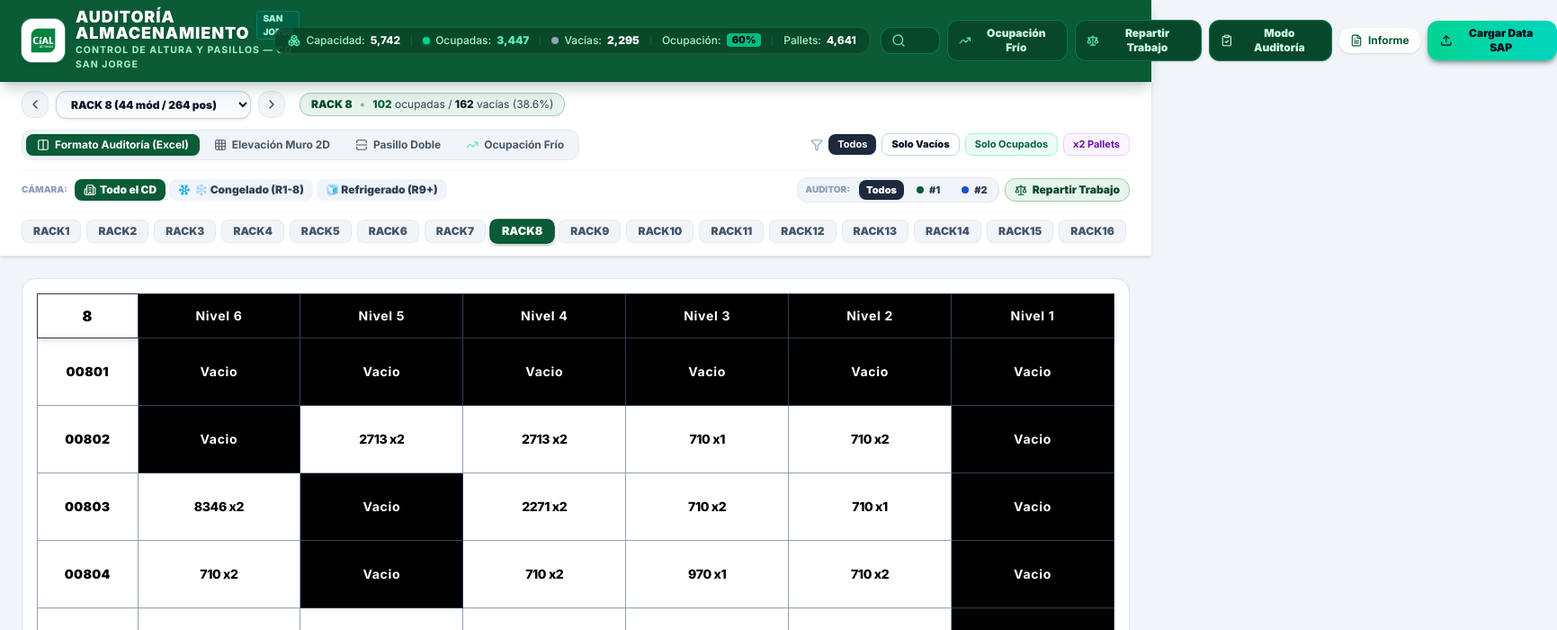
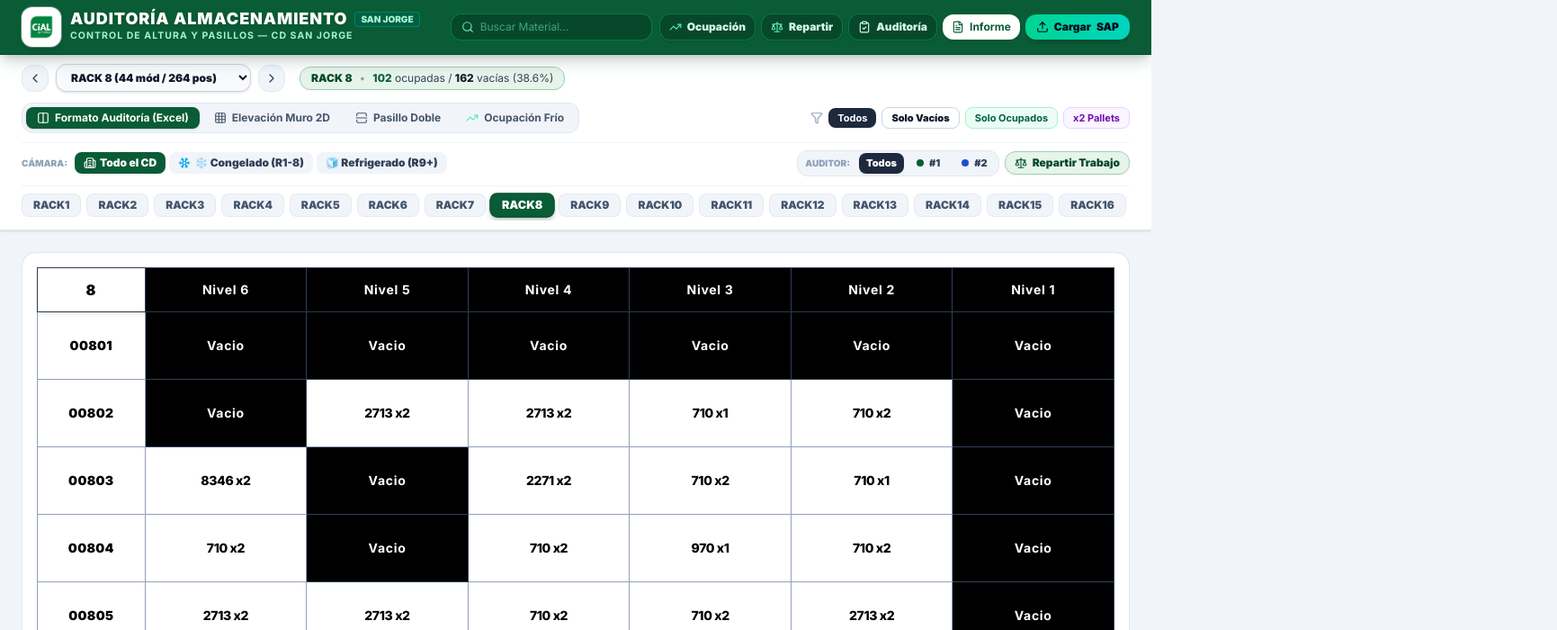
Before and after one commit to Reinvik/auditoria-almacenamiento, a React (Vite) app: page / in a window 1280 px wide. Shown: the top 700 px of the page at 90% size, 1731 px wide, since content can reach past the window. Built offline with nearby package versions, Linux system fonts and the light colour scheme.

Commit message:
fix(layout): eliminar scroll horizontal no deseado, corregir scrollIntoView de tabs y asegurar ancho 100% en escritorio

```diff
--- a/index.html
+++ b/index.html
@@ -1,5 +1,5 @@
 <!doctype html>
-<html lang="es">
+<html lang="es" class="w-full max-w-full overflow-x-hidden">
   <head>
     <meta charset="UTF-8" />
     <link rel="icon" type="image/png" href="/cial-logo.png" />
@@ -20,7 +20,7 @@
     <link rel="preconnect" href="https://fonts.gstatic.com" crossorigin>
     <link href="https://fonts.googleapis.com/css2?family=Inter:wght@400;500;600;700;800;900&family=Roboto:wght@400;500;700&family=JetBrains+Mono:wght@400;600;700&display=swap" rel="stylesheet">
   </head>
-  <body class="bg-[#f1f5f9] text-slate-800 antialiased selection:bg-[#0a5c36] selection:text-white min-h-screen">
+  <body class="bg-[#f1f5f9] text-slate-800 antialiased selection:bg-[#0a5c36] selection:text-white min-h-screen w-full max-w-full overflow-x-hidden">
     <div id="root"></div>
     <script type="module" src="/src/main.tsx"></script>
     <script>
--- a/src/App.tsx
+++ b/src/App.tsx
@@ -371,7 +371,7 @@ export default function App() {
   };
 
   return (
-    <div className="min-h-screen bg-[#f1f5f9] text-slate-800 flex flex-col font-sans antialiased pb-20 sm:pb-0">
+    <div className="min-h-screen bg-[#f1f5f9] text-slate-800 flex flex-col font-sans antialiased pb-20 sm:pb-0 w-full max-w-full overflow-x-hidden">
       {/* CIAL Brand Header */}
       <Navbar
         totalSlots={globalWarehouseStats.totalSlots}
--- a/src/components/Navbar.tsx
+++ b/src/components/Navbar.tsx
@@ -49,37 +49,37 @@ export const Navbar: React.FC<NavbarProps> = ({
 }) => {
 
   return (
-    <header className="bg-[#0a5c36] text-white shadow-lg shadow-emerald-950/20 select-none shrink-0 sticky top-0 z-40 border-b border-[#08482a]">
-      <div className="max-w-[1920px] mx-auto px-4 sm:px-6 py-2.5 flex flex-col md:flex-row items-center justify-between gap-3">
+    <header className="bg-[#0a5c36] text-white shadow-lg shadow-emerald-950/20 select-none shrink-0 sticky top-0 z-40 border-b border-[#08482a] w-full max-w-full">
+      <div className="max-w-[1920px] mx-auto px-3 sm:px-6 py-2 flex flex-wrap lg:flex-nowrap items-center justify-between gap-2.5">
         {/* CIAL Brand Header (Identical to Pallets Outbound & Dock Inbound) */}
-        <div className="flex items-center gap-3 w-full md:w-auto justify-between md:justify-start">
-          <div className="flex items-center gap-3">
+        <div className="flex items-center gap-2.5 w-full sm:w-auto justify-between sm:justify-start shrink-0">
+          <div className="flex items-center gap-2.5">
             <img
               src={cialLogo}
               alt="CiAL Alimentos"
-              className="w-12 h-12 object-contain bg-white rounded-xl p-1 shadow-md shrink-0 ring-1 ring-white/30"
+              className="w-10 h-10 sm:w-11 sm:h-11 object-contain bg-white rounded-xl p-1 shadow-md shrink-0 ring-1 ring-white/30"
             />
             <div>
               <div className="flex items-center gap-2">
-                <h1 className="text-lg font-black tracking-wider leading-none text-white drop-shadow-sm">
+                <h1 className="text-base sm:text-lg font-black tracking-wider leading-none text-white drop-shadow-sm">
                   AUDITORÍA ALMACENAMIENTO
                 </h1>
-                <span className="hidden sm:inline-block px-1.5 py-0.2 rounded text-[10px] font-black bg-emerald-800 text-emerald-200 border border-emerald-400/30">
+                <span className="hidden md:inline-block px-1.5 py-0.2 rounded text-[10px] font-black bg-emerald-800 text-emerald-200 border border-emerald-400/30">
                   SAN JORGE
                 </span>
               </div>
-              <span className="text-[10.5px] text-emerald-200 font-bold tracking-widest uppercase mt-0.5 block">
+              <span className="text-[10px] sm:text-[10.5px] text-emerald-200 font-bold tracking-widest uppercase mt-0.5 block">
                 Control de Altura y Pasillos — CD San Jorge
               </span>
             </div>
           </div>
 
           {/* Quick mobile buttons */}
-          <div className="flex md:hidden items-center gap-1.5">
+          <div className="flex sm:hidden items-center gap-1.5">
             {onOpenOccupancy && (
               <button
                 onClick={onOpenOccupancy}
-                className="p-2 rounded-lg bg-[#08482a] border border-emerald-700 text-emerald-100 hover:text-white"
+                className="p-1.5 rounded-lg bg-[#08482a] border border-emerald-700 text-emerald-100 hover:text-white"
                 title="Ocupación Frío"
               >
                 <TrendingUp className="w-4 h-4 text-emerald-300" />
@@ -87,14 +87,14 @@ export const Navbar: React.FC<NavbarProps> = ({
             )}
             <button
               onClick={onOpenWorkload}
-              className="p-2 rounded-lg bg-[#08482a] border border-emerald-700 text-emerald-100 hover:text-white"
+              className="p-1.5 rounded-lg bg-[#08482a] border border-emerald-700 text-emerald-100 hover:text-white"
               title="Repartir Trabajo"
             >
               <Scale className="w-4 h-4 text-emerald-300" />
             </button>
             <button
               onClick={onToggleAuditMode}
-              className={`p-2 rounded-lg text-xs font-bold flex items-center gap-1 border transition-all ${
+              className={`p-1.5 rounded-lg text-xs font-bold flex items-center gap-1 border transition-all ${
                 auditMode
                   ? 'bg-amber-400 border-amber-300 text-slate-950 shadow-md'
                   : 'bg-[#08482a] border-emerald-700 text-emerald-100'
@@ -105,7 +105,7 @@ export const Navbar: React.FC<NavbarProps> = ({
             </button>
             <button
               onClick={onOpenImport}
-              className="p-2 rounded-lg bg-emerald-500 text-slate-950 font-black shadow-md"
+              className="p-1.5 rounded-lg bg-emerald-500 text-slate-950 font-black shadow-md"
             >
               <Upload className="w-4 h-4" />
             </button>
@@ -113,7 +113,7 @@ export const Navbar: React.FC<NavbarProps> = ({
         </div>
 
         {/* Global Warehouse Stats Summary */}
-        <div className="hidden lg:flex items-center gap-3 bg-[#08482a]/90 px-3.5 py-1.5 rounded-xl border border-white/10 text-xs shadow-inner">
+        <div className="hidden 2xl:flex items-center gap-2.5 bg-[#08482a]/90 px-3 py-1.5 rounded-xl border border-white/10 text-xs shadow-inner shrink-0">
           <div className="flex items-center gap-1.5">
             <Boxes className="w-3.5 h-3.5 text-emerald-300" />
             <span className="text-emerald-200 font-medium">Capacidad:</span>
@@ -146,21 +146,21 @@ export const Navbar: React.FC<NavbarProps> = ({
         </div>
 
         {/* Actions & Search */}
-        <div className="flex items-center gap-2 w-full md:w-auto">
+        <div className="hidden sm:flex items-center gap-2 flex-1 justify-end">
           {/* Search Box */}
-          <div className="relative flex-1 md:w-56">
-            <Search className="w-4 h-4 absolute left-3 top-1/2 -translate-y-1/2 text-emerald-300" />
+          <div className="relative w-36 lg:w-48 xl:w-56 shrink-0">
+            <Search className="w-3.5 h-3.5 absolute left-3 top-1/2 -translate-y-1/2 text-emerald-300" />
             <input
               type="text"
-              placeholder="Buscar Material / Lote / Ubic..."
+              placeholder="Buscar Material..."
               value={searchQuery}
               onChange={e => onSearchChange(e.target.value)}
-              className="w-full bg-[#08482a] border border-emerald-600/60 rounded-xl pl-9 pr-7 py-1.5 text-xs text-white placeholder-emerald-300/60 focus:outline-none focus:border-emerald-300 focus:bg-[#073d23] transition-all shadow-inner"
+              className="w-full bg-[#08482a] border border-emerald-600/60 rounded-xl pl-8 pr-7 py-1.5 text-xs text-white placeholder-emerald-300/60 focus:outline-none focus:border-emerald-300 focus:bg-[#073d23] transition-all shadow-inner"
             />
             {searchQuery && (
               <button
                 onClick={() => onSearchChange('')}
-                className="absolute right-2.5 top-1/2 -translate-y-1/2 text-emerald-300 hover:text-white"
+                className="absolute right-2 top-1/2 -translate-y-1/2 text-emerald-300 hover:text-white"
               >
                 <X className="w-3.5 h-3.5" />
               </button>
@@ -168,40 +168,40 @@ export const Navbar: React.FC<NavbarProps> = ({
           </div>
 
           {/* Desktop action buttons */}
-          <div className="hidden md:flex items-center gap-2">
+          <div className="flex items-center gap-1.5 shrink-0">
             {/* Ocupación Frío */}
             {onOpenOccupancy && (
               <button
                 onClick={onOpenOccupancy}
-                className="px-3 py-1.5 rounded-xl text-xs font-black flex items-center gap-1.5 bg-[#08482a] border border-emerald-600/60 text-emerald-100 hover:bg-[#063921] hover:text-white transition-all shadow-sm cursor-pointer"
+                className="px-2.5 py-1.5 rounded-xl text-xs font-black flex items-center gap-1.5 bg-[#08482a] border border-emerald-600/60 text-emerald-100 hover:bg-[#063921] hover:text-white transition-all shadow-sm cursor-pointer"
                 title="Ver Reporte y Gráfico de Ocupación por Tipo de Frío (Congelados vs Refrigerados)"
               >
                 <TrendingUp className="w-3.5 h-3.5 text-emerald-300" />
-                <span>Ocupación Frío</span>
+                <span>Ocupación</span>
               </button>
             )}
 
             {/* Repartir Trabajo */}
             <button
               onClick={onOpenWorkload}
-              className="px-3 py-1.5 rounded-xl text-xs font-black flex items-center gap-1.5 bg-[#08482a] border border-emerald-600/60 text-emerald-100 hover:bg-[#063921] hover:text-white transition-all shadow-sm cursor-pointer"
+              className="px-2.5 py-1.5 rounded-xl text-xs font-black flex items-center gap-1.5 bg-[#08482a] border border-emerald-600/60 text-emerald-100 hover:bg-[#063921] hover:text-white transition-all shadow-sm cursor-pointer"
               title="Distribuir equitativamente el trabajo de auditoría entre auditores"
             >
               <Scale className="w-3.5 h-3.5 text-emerald-300" />
-              <span>Repartir Trabajo</span>
+              <span>Repartir</span>
             </button>
 
             {/* Toggle Audit Mode */}
             <button
               onClick={onToggleAuditMode}
-              className={`px-3 py-1.5 rounded-xl text-xs font-black flex items-center gap-1.5 transition-all shadow-sm cursor-pointer ${
+              className={`px-2.5 py-1.5 rounded-xl text-xs font-black flex items-center gap-1.5 transition-all shadow-sm cursor-pointer ${
                 auditMode
-                  ? 'bg-amber-400 text-slate-950 shadow-md shadow-amber-400/30 scale-105 ring-2 ring-amber-200'
+                  ? 'bg-amber-400 text-slate-950 shadow-md shadow-amber-400/30 ring-2 ring-amber-200'
                   : 'bg-[#08482a] border border-emerald-600/60 text-emerald-100 hover:bg-[#063921] hover:text-white'
               }`}
             >
               <ClipboardCheck className="w-3.5 h-3.5" />
-              <span>Modo Auditoría</span>
+              <span>Auditoría</span>
               {auditCount > 0 && (
                 <span className="ml-1 px-1.5 py-0.2 bg-slate-950 text-amber-300 rounded-full text-[10px] font-black">
                   {auditCount}
@@ -212,7 +212,7 @@ export const Navbar: React.FC<NavbarProps> = ({
             {/* Open Report */}
             <button
               onClick={onOpenReport}
-              className="px-3 py-1.5 rounded-xl text-xs font-bold flex items-center gap-1.5 bg-white hover:bg-emerald-50 text-[#0a5c36] shadow-sm transition-all cursor-pointer"
+              className="px-2.5 py-1.5 rounded-xl text-xs font-bold flex items-center gap-1.5 bg-white hover:bg-emerald-50 text-[#0a5c36] shadow-sm transition-all cursor-pointer"
             >
               <FileText className="w-3.5 h-3.5 text-[#0a5c36]" />
               <span>Informe</span>
@@ -221,10 +221,10 @@ export const Navbar: React.FC<NavbarProps> = ({
             {/* Import SAP / Excel */}
             <button
               onClick={onOpenImport}
-              className="px-3.5 py-1.5 rounded-xl text-xs font-black flex items-center gap-1.5 bg-gradient-to-r from-emerald-400 to-teal-400 hover:from-emerald-300 hover:to-teal-300 text-slate-950 shadow-md shadow-emerald-950/40 transition-all cursor-pointer"
+              className="px-3 py-1.5 rounded-xl text-xs font-black flex items-center gap-1.5 bg-gradient-to-r from-emerald-400 to-teal-400 hover:from-emerald-300 hover:to-teal-300 text-slate-950 shadow-md shadow-emerald-950/40 transition-all cursor-pointer"
             >
               <Upload className="w-3.5 h-3.5" />
-              <span>Cargar Data SAP</span>
+              <span className="hidden lg:inline">Cargar</span> SAP
             </button>
           </div>
 
--- a/src/components/RackGridView.tsx
+++ b/src/components/RackGridView.tsx
@@ -93,15 +93,15 @@ export const RackGridView: React.FC<RackGridViewProps> = ({
               {/* Encabezado negro idéntico a Excel - Sticky top */}
               <thead>
                 <tr className="bg-black text-white font-black text-sm tracking-wider sticky top-0 z-20 shadow-md">
-                  <th className="border border-slate-700 px-2 sm:px-4 py-3 text-base w-[12%] sm:w-[10%] lg:w-[9%] bg-white text-black font-black sticky left-0 z-30 shadow-xs">
+                  <th className="border border-slate-700 px-2 sm:px-4 py-3 text-base w-[10%] bg-white text-black font-black sticky left-0 z-30 shadow-xs">
                     {rack.id}
                   </th>
-                  <th className="border border-slate-700 px-2 sm:px-3 py-3 w-[14.6%] text-white text-xs sm:text-sm">Nivel 6</th>
-                  <th className="border border-slate-700 px-2 sm:px-3 py-3 w-[14.6%] text-white text-xs sm:text-sm">Nivel 5</th>
-                  <th className="border border-slate-700 px-2 sm:px-3 py-3 w-[14.6%] text-white text-xs sm:text-sm">Nivel 4</th>
-                  <th className="border border-slate-700 px-2 sm:px-3 py-3 w-[14.6%] text-white text-xs sm:text-sm">Nivel 3</th>
-                  <th className="border border-slate-700 px-2 sm:px-3 py-3 w-[14.6%] text-white text-xs sm:text-sm">Nivel 2</th>
-                  <th className="border border-slate-700 px-2 sm:px-3 py-3 w-[14.6%] text-white text-xs sm:text-sm">Nivel 1</th>
+                  <th className="border border-slate-700 px-2 sm:px-3 py-3 w-[15%] text-white text-xs sm:text-sm">Nivel 6</th>
+                  <th className="border border-slate-700 px-2 sm:px-3 py-3 w-[15%] text-white text-xs sm:text-sm">Nivel 5</th>
+                  <th className="border border-slate-700 px-2 sm:px-3 py-3 w-[15%] text-white text-xs sm:text-sm">Nivel 4</th>
+                  <th className="border border-slate-700 px-2 sm:px-3 py-3 w-[15%] text-white text-xs sm:text-sm">Nivel 3</th>
+                  <th className="border border-slate-700 px-2 sm:px-3 py-3 w-[15%] text-white text-xs sm:text-sm">Nivel 2</th>
+                  <th className="border border-slate-700 px-2 sm:px-3 py-3 w-[15%] text-white text-xs sm:text-sm">Nivel 1</th>
                 </tr>
               </thead>
               <tbody>
--- a/src/components/RackTabs.tsx
+++ b/src/components/RackTabs.tsx
@@ -122,10 +122,15 @@ export const RackTabs: React.FC<RackTabsProps> = ({
   }, [visibleAisles, selectedAisleId, onSelectAisle]);
 
   useEffect(() => {
-    if (tabsContainerRef.current) {
-      const activeTabEl = tabsContainerRef.current.querySelector('[data-active="true"]');
+    const container = tabsContainerRef.current;
+    if (container) {
+      const activeTabEl = container.querySelector('[data-active="true"]') as HTMLElement | null;
       if (activeTabEl) {
-        activeTabEl.scrollIntoView({ behavior: 'smooth', block: 'nearest', inline: 'center' });
+        const containerRect = container.getBoundingClientRect();
+        const tabRect = activeTabEl.getBoundingClientRect();
+        const offsetLeft = tabRect.left - containerRect.left + container.scrollLeft;
+        const targetScrollLeft = offsetLeft - (container.clientWidth / 2) + (tabRect.width / 2);
+        container.scrollTo({ left: Math.max(0, targetScrollLeft), behavior: 'smooth' });
       }
     }
   }, [selectedRackId]);
```
